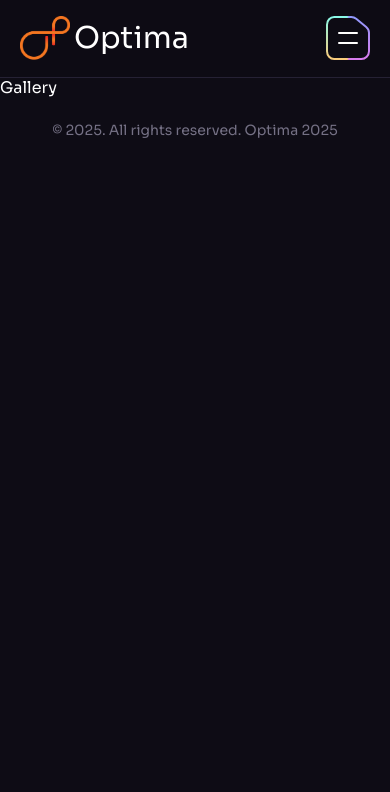
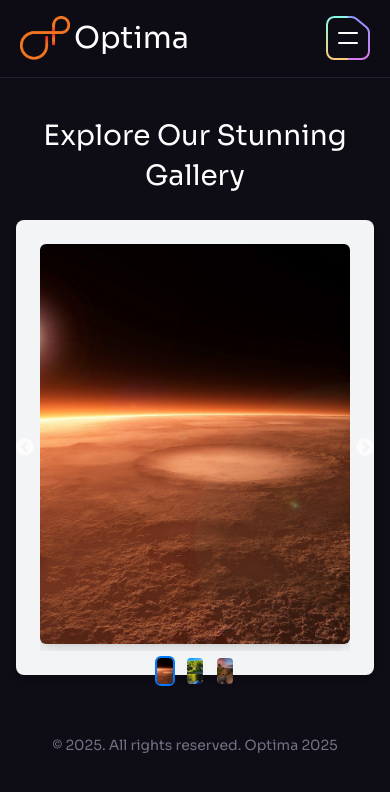
Before and after one commit to shani8828/repo1, a React (Vite) app: page /gallery in a window 390 px wide. Shown: the top 792 px of the page. Built offline with nearby package versions, Linux system fonts and the light colour scheme.

Commit message:
gallery page carousel added

```diff
--- a/package.json
+++ b/package.json
@@ -11,6 +11,7 @@
   },
   "dependencies": {
     "@remix-run/router": "^1.21.0",
+    "clsx": "^2.1.1",
     "flowbite": "^2.5.2",
     "flowbite-react": "^0.10.2",
     "framer-motion": "^11.18.0",
@@ -19,8 +20,10 @@
     "react-dom": "^18.2.0",
     "react-just-parallax": "^3.1.16",
     "react-router-dom": "^6.22.1",
+    "react-slick": "^0.30.3",
     "scroll-lock": "^2.1.5",
-    "slick-carousel": "^1.8.1"
+    "slick-carousel": "^1.8.1",
+    "tailwind-merge": "^2.6.0"
   },
   "devDependencies": {
     "@types/react": "^18.2.55",
--- a/src/components/Gallery.jsx
+++ b/src/components/Gallery.jsx
@@ -1,9 +1,26 @@
-import React from 'react'
+import { events } from "../constants";
+import Heading from "./Heading";
+import Section from "./Section";
+import Arrow from "../assets/svg/Arrow";
+import { GradientLight } from "./design/Benefits";
+import ClipPath from "../assets/svg/ClipPath";
+import CustomPaging from "./design/CustomPaging";
+import '../css/Gallery.css'
 
 const Gallery = () => {
   return (
-    <div id='gallery'>Gallery</div>
-  )
-}
+    <Section id="gallery" className="gallery-section py-10">
+      <div className="container mx-auto px-4">
+        <Heading
+          className="md:max-w-md lg:max-w-2xl text-center mb-6"
+          title="Explore Our Stunning Gallery"
+        />
+        <div className="custom-slider-wrapper bg-gray-100 p-6 rounded-lg shadow-md">
+          <CustomPaging />
+        </div>
+      </div>
+    </Section>
+  );
+};
 
-export default Gallery
+export default Gallery;
--- /dev/null
+++ b/src/components/design/CustomPaging.jsx
@@ -0,0 +1,51 @@
+import React from "react";
+import Slider from "react-slick";
+
+function CustomPaging() {
+    const customImages = [
+        "mars1.jpg",
+        "nature.jpg",
+        "wall.jpg",
+      ];
+
+  const settings = {
+    customPaging: function (i) {
+      return (
+        <a>
+          <img
+            src={customImages[i]}
+            alt={`Thumbnail ${i + 1}`}
+            style={{ width: "600px", height: "30px", objectFit: "cover" }}
+            className="rounded-md shadow-sm"
+          />
+        </a>
+      );
+    },
+    dots: true,
+    dotsClass: "slick-dots slick-thumb",
+    infinite: true,
+    speed: 500,
+    slidesToShow: 1,
+    slidesToScroll: 1,
+    arrows: true,
+  };
+
+  return (
+    <div className="slider-container">
+      <Slider {...settings}>
+        {customImages.map((image, index) => (
+          <div key={index} className="slide-item">
+            <img
+              src={image}
+              alt={`Slide ${index + 1}`}
+              style={{ width: "100%", height: "400px", objectFit: "cover" }}
+              className="rounded-md shadow-lg"
+            />
+          </div>
+        ))}
+      </Slider>
+    </div>
+  );
+}
+
+export default CustomPaging;
--- /dev/null
+++ b/src/css/Gallery.css
@@ -0,0 +1,63 @@
+
+
+  .gallery-container {
+    max-width: 1200px;
+  }
+
+  .custom-slider-wrapper {
+    max-width: 900px;
+    margin: 0 auto;
+  }
+
+  .slick-dots.slick-thumb {
+    display: flex !important;
+    justify-content: center;
+    margin-top: 20px;
+  }
+
+  .slick-dots li {
+    margin: 0 5px;
+  }
+
+  .slick-dots img {
+    border: 2px solid transparent;
+    transition: border-color 0.3s;
+  }
+
+  .slick-dots li.slick-active img {
+    border-color: #007bff;
+  }
+
+  .slide-item img {
+    transition: transform 0.3s;
+  }
+
+  .slide-item:hover img {
+    transform: scale(1.05);
+  }
+
+  @media (max-width: 768px) {
+    .custom-slider-wrapper {
+      padding: 4px;
+    }
+
+    .slide-item img {
+      height: 300px;
+    }
+
+    .slick-dots img {
+      width: 60px;
+      height: 40px;
+    }
+  }
+
+  @media (max-width: 480px) {
+    .slide-item img {
+      height: 200px;
+    }
+
+    .slick-dots img {
+      width: 50px;
+      height: 30px;
+    }
+  }
```
Also changed, not shown: 1 other file (tests, documents, lock files or other folders).
